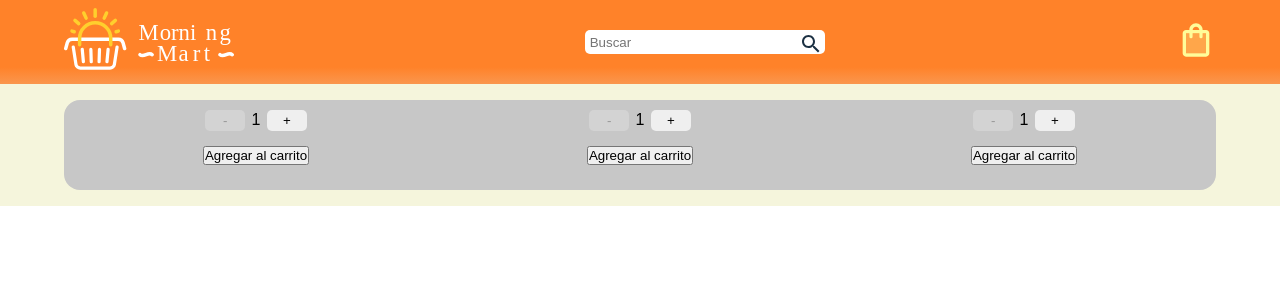
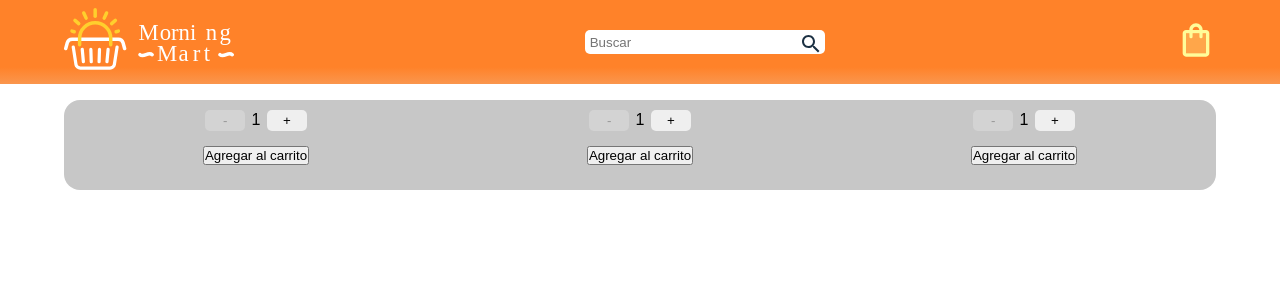
Before and after one commit to JoaPaloBael/reactapp-coderhouse, a React (Create React App) app: page / in a window 1280 px wide. Shown: the top 300 px of the page. Built offline with nearby package versions, Linux system fonts and the light colour scheme.

Commit message:
Correcciones desafio ItemCount

```diff
--- a/src/App.jsx
+++ b/src/App.jsx
@@ -1,12 +1,20 @@
 import "./style.scss";
 import Navbar from "./components/Navbar/Navbar";
-import CarouselProductos from "./components/CarouselProductos/CarouselProductos";
+import ItemListContainer from "./components/ItemListContainer/ItemListContainer";
+import ItemCount from "./components/ItemListContainer/ItemCount/ItemCount";
 
 function App() {
+  const onAdd = (quantity) => {
+    console.log(`compraste ${quantity} unidades`);
+  }
   return (
     <div className="body">
     <Navbar />
-    <CarouselProductos/>
+    <ItemListContainer>
+        <ItemCount initial={1} stock={9} onAdd={onAdd}/>
+        <ItemCount initial={1} stock={7} onAdd={onAdd}/>
+        <ItemCount initial={1} stock={3} onAdd={onAdd}/>
+      </ItemListContainer>
     </div>
   );
 }
--- a/src/components/CarouselProductos/BoxProductos/BoxProductos.jsx
+++ /dev/null
@@ -1,10 +0,0 @@
-import React from 'react';
-
-export default function BoxProductos(props) {
-
-  return (
-    <div className='BoxProductos'>
-      {props.children}
-    </div>
-  )
-}
--- a/src/components/CarouselProductos/CarouselProductos.jsx
+++ /dev/null
@@ -1,18 +0,0 @@
-import BoxProductos from "./BoxProductos/BoxProductos";
-import ItemCount from "./BoxProductos/ItemCount/ItemCount";
-
-export default function CarouselProductos() {
-  const onAdd = (quantity) => {
-    console.log(`compraste ${quantity} unidades`);
-  }
-  return (
-    <section className="CarouselProductos">
-        <BoxProductos>
-          <ItemCount initial={1} stock={9} onAdd={onAdd}/>
-          <ItemCount initial={1} stock={7} onAdd={onAdd}/>
-          <ItemCount initial={1} stock={3} onAdd={onAdd}/>
-        </BoxProductos>
-
-    </section>
-  )
-}
--- a/src/components/CarouselProductos/CarouselProductos.scss
+++ /dev/null
@@ -1,66 +0,0 @@
-.CarouselProductos {
-    background-color: beige;
-    display: flex;
-    flex-direction: column;
-    align-items: center;
-    justify-content: center;
-
-    .BoxProductos {
-        width: 90vw;
-        background-color: #c7c7c7;
-        border-radius: 1rem;
-        display: flex;
-        margin: 1rem;
-        flex-wrap: wrap;
-        justify-content: space-around;
-        align-items: flex-start;
-        overflow: hidden;
-
-        .counter {
-            padding: 10px;
-            display: flex;
-            flex-direction: column;
-            justify-content: center;
-            align-items: center;
-
-            .btnCount {
-                padding: .2rem;
-                width: 40px;
-                border-radius: 5px;
-                border-style: none;
-            }
-
-            span {
-                padding: .4rem;
-            }
-        }
-
-        .btnCarrito {
-            margin: 15px;
-        }
-
-        // .CardProducto {
-        //     width: 200px;
-        //     min-height: 335px;
-        //     background-color: cadetblue;
-        //     margin: 1rem;
-        //     height: 80%;
-        //     display: flex;
-        //     flex-direction: column;
-        //     border-radius: 15px;
-        //     align-items: center;
-
-        //     img {
-        //         max-width: 200px;
-        //         padding: 10px;
-        //         border-radius: 10%;
-        //     }
-
-        //     .prodName {
-        //         flex: 1;
-        //         padding-top: 10px;
-        //     }
-
-        // }
-    }
-}
--- /dev/null
+++ b/src/components/ItemListContainer/ItemListContainer.jsx
@@ -0,0 +1,10 @@
+import React from 'react';
+
+export default function ItemListContainer(props) {
+
+  return (
+    <div className='ItemListContainer'>
+      {props.children}
+    </div>
+  )
+}
--- /dev/null
+++ b/src/components/ItemListContainer/ItemListContainer.scss
@@ -0,0 +1,34 @@
+.ItemListContainer {
+    width: 90vw;
+    background-color: #c7c7c7;
+    border-radius: 1rem;
+    display: flex;
+    margin: 1rem auto;
+    flex-wrap: wrap;
+    justify-content: space-around;
+    align-items: flex-start;
+    overflow: hidden;
+
+    .counter {
+        padding: 10px;
+        display: flex;
+        flex-direction: column;
+        justify-content: center;
+        align-items: center;
+
+        .btnCount {
+            padding: .2rem;
+            width: 40px;
+            border-radius: 5px;
+            border-style: none;
+        }
+
+        span {
+            padding: .4rem;
+        }
+    }
+
+    .btnCarrito {
+        margin: 15px;
+    }
+}
--- a/src/style.scss
+++ b/src/style.scss
@@ -7,5 +7,5 @@
 // Navbar
 @import './components/Navbar/Navbar.scss';
 //Main
-@import './components/CarouselProductos/CarouselProductos.scss';
+@import './components/ItemListContainer/ItemListContainer.scss';
 //Footer
```
Also changed, not shown: src/components/ItemListContainer/ItemCount/ItemCount.jsx (renamed from src/components/CarouselProductos/BoxProductos/ItemCount/ItemCount.jsx).
